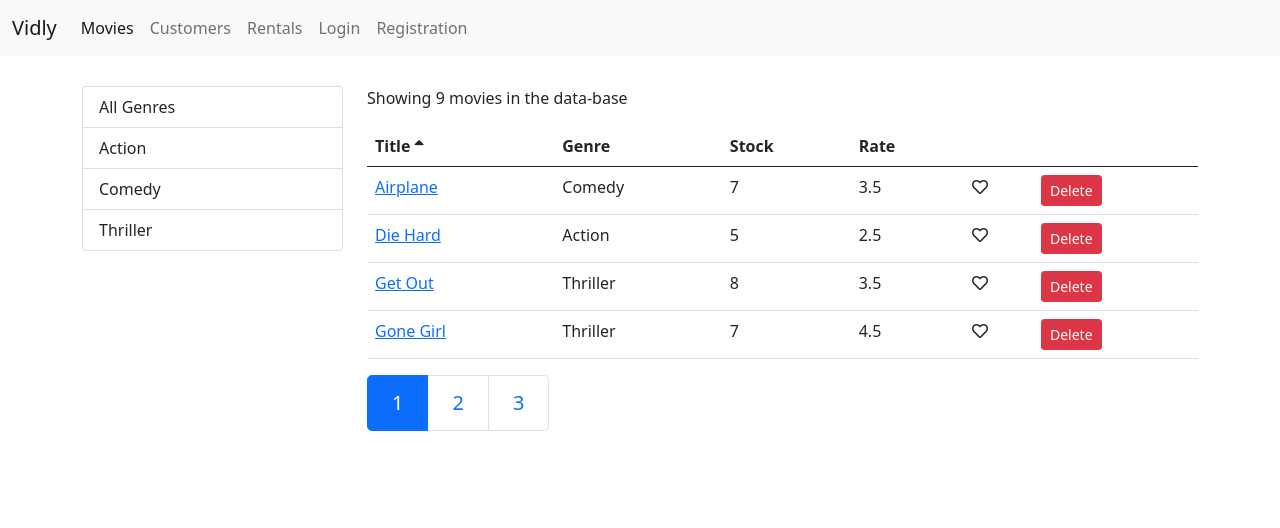
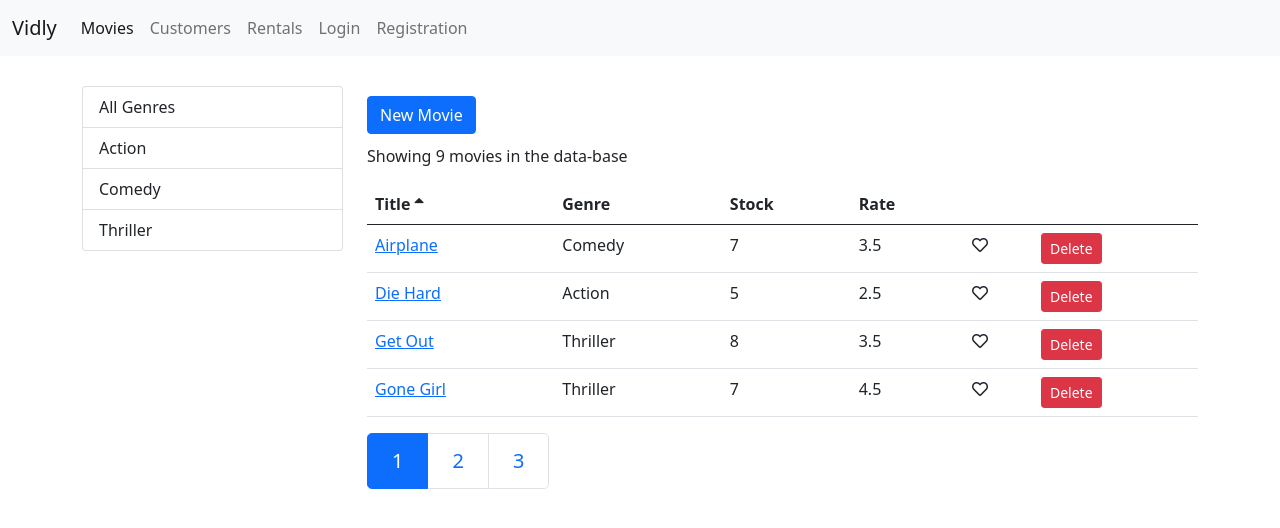
Before and after one commit to iGotABadIdea/Movie-Renting-app, a React (Create React App) app: page /movies in a window 1280 px wide. Shown: the top 528 px of the page. Built offline with nearby package versions, Linux system fonts and the light colour scheme.

Commit message:
button added

```diff
--- a/src/App.css
+++ b/src/App.css
@@ -36,3 +36,6 @@
     transform: rotate(360deg);
   }
 }
+.movieButton{
+  margin:10px 0;
+}
--- a/src/components/movies.jsx
+++ b/src/components/movies.jsx
@@ -1,4 +1,5 @@
 import React, { Component } from 'react';
+import {Link} from 'react-router-dom';
 import { getMovies } from "../services/fakeMovieService";
 import { getGenres } from '../services/fakeGenreService';
 import MoviesTable from './moviesTable'
@@ -53,7 +54,6 @@ class Movies extends Component {
       const {totalCount,data:movies}=this.getPageData();
         return (
           <React.Fragment>
-            {/* <NavBar/> */}
               <div className='row'>
           <div className="col-3">
             <ListGroup
@@ -62,6 +62,7 @@ class Movies extends Component {
             onItemSelect={this.handleGenreSelect } />
           </div>
            <div className="col">
+             <Link to='/movies/new' type="button" className="btn btn-primary movieButton">New Movie</Link>
              <p>Showing {totalCount} movies in the data-base</p>
              <MoviesTable
              movies={movies}
```
